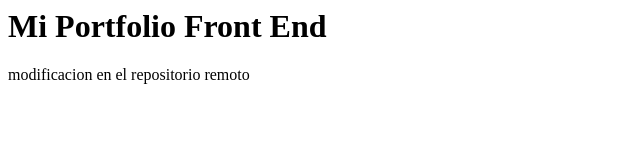
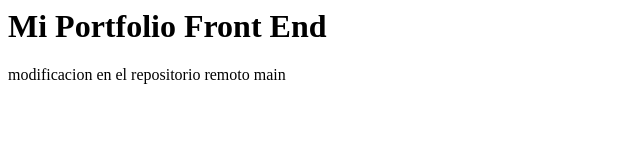
Before and after one commit to carlosalfredogomez/PortfolioFrontEnd, a plain HTML site: page index.html in a window 1280 px wide. Shown: the full height of the page, 0-640 px from the left. Drawn offline with Linux system fonts and the light colour scheme.

Commit message:
Commit 04 10 2022

```diff
--- a/index.html
+++ b/index.html
@@ -1,2 +1,2 @@
 <h1>Mi Portfolio Front End</h1>
-<p>modificacion en el repositorio remoto<p>
+<p>modificacion en el repositorio remoto main<p>
```
